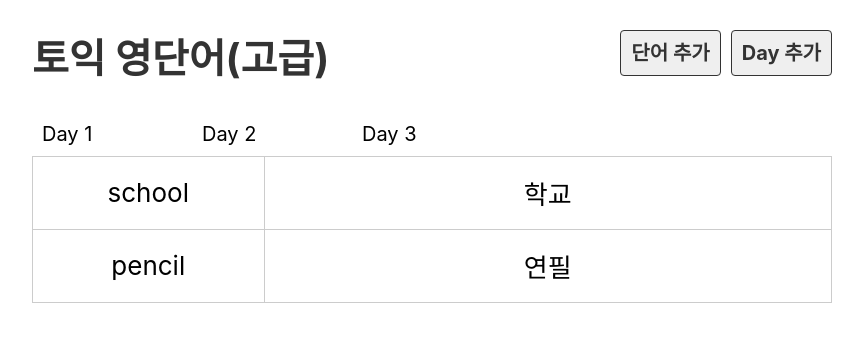
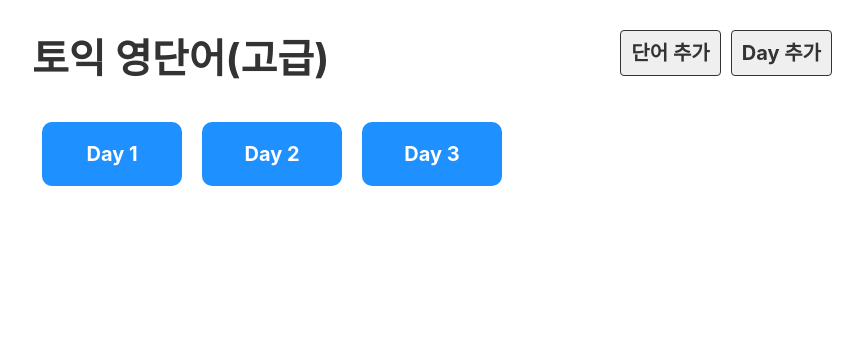
Before and after one commit to yonghwan1998/react-voca, a React (Create React App) app: page / in a window 1280 px wide. Shown: the top 342 px of the page, without its empty margins (208-1071 px from the left). Built offline with nearby package versions, Linux system fonts and the light colour scheme.

Commit message:
[React.js] router 학습

```diff
--- a/package.json
+++ b/package.json
@@ -8,6 +8,7 @@
     "@testing-library/user-event": "^13.5.0",
     "react": "^18.3.1",
     "react-dom": "^18.3.1",
+    "react-router-dom": "^6.28.0",
     "react-scripts": "5.0.1",
     "web-vitals": "^2.1.4"
   },
--- a/src/App.js
+++ b/src/App.js
@@ -1,14 +1,21 @@
 import Day from "./component/Day";
 import DayList from "./component/DayList";
+import EmptyPage from "./component/EmptyPage";
 import Header from "./component/Header";
+import {BrowserRouter, Routes, Route} from 'react-router-dom';
 
 function App() {
 	return (
-		<div className="App">
-			<Header />
-			<DayList />
-			<Day />
-		</div>
+		<BrowserRouter>
+			<div className="App">
+				<Header />
+				<Routes>
+					<Route path="/" element={<DayList/>} />
+					<Route path="/day/:day" element={<Day/>} />
+					<Route path="*" element={<EmptyPage />} />
+				</Routes>
+			</div>
+		</BrowserRouter>
 	);
 }
 
--- a/src/component/Day.js
+++ b/src/component/Day.js
@@ -1,13 +1,15 @@
+import { useParams } from "react-router-dom";
 import dummy from "../db/data.json"
 
 export default function Day() {
+    const {day} = useParams();
+    const wordList = dummy.words.filter(word => (
+        word.day === Number(day)
+    ));
 
-    const day = 3;
-    const wordList = dummy.words.filter(word => (
-        word.day === day
-    ));
     return (
         <>
+            <h2>Day {day}</h2>
             <table>
                 <tbody>
                     {wordList.map(word => (
--- a/src/component/DayList.js
+++ b/src/component/DayList.js
@@ -1,3 +1,4 @@
+import { Link } from "react-router-dom";
 import dummy from "../db/data.json"
 
 export default function DayList() {
@@ -6,7 +7,11 @@
         <ul className="list_day">
             {dummy.days.map(day => (
                 <li key={day.id}>
+                    <Link
+                        to={`/day/${day.day}`}
+                    >
                     Day {day.day}
+                    </Link>
                 </li>
             ))}
         </ul>
--- /dev/null
+++ b/src/component/EmptyPage.js
@@ -0,0 +1,10 @@
+import { Link } from "react-router-dom";
+
+export default function EmptyPage() {
+    return (
+        <>
+            <h2>잘못된 접근입니다.</h2>
+            <Link to="/">돌아가기</Link>
+        </>
+    );
+}
--- a/src/component/Header.js
+++ b/src/component/Header.js
@@ -1,8 +1,14 @@
+import { Link } from "react-router-dom";
+
 export default function Header() {
     return (
         <div className="header">
             <h1>
-                <a href="/">토익 영단어(고급)</a>
+                <Link
+                    to="/"
+                >
+                토익 영단어(고급)
+                </Link>
             </h1>
             <div className="menu">
                 <a
```
Also changed, not shown: 1 other file (tests, documents, lock files or other folders).
